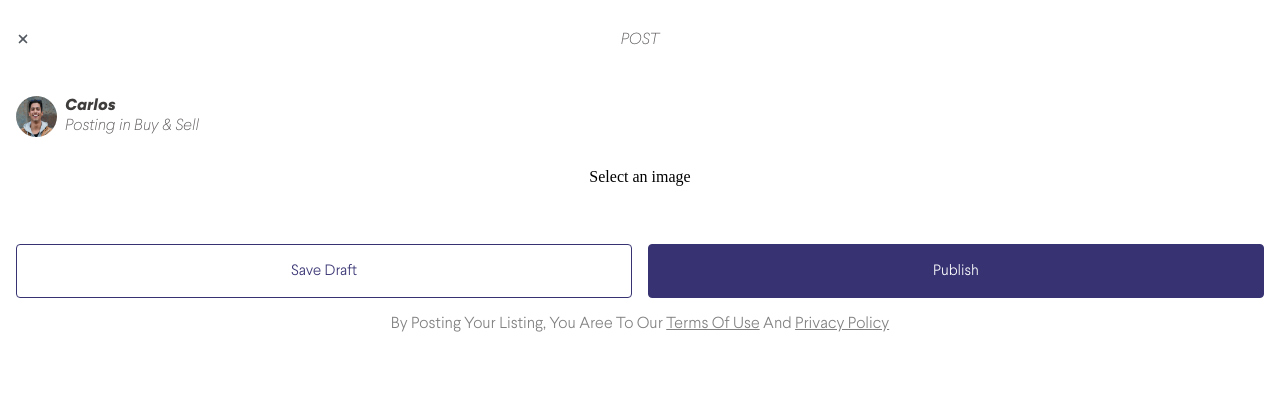
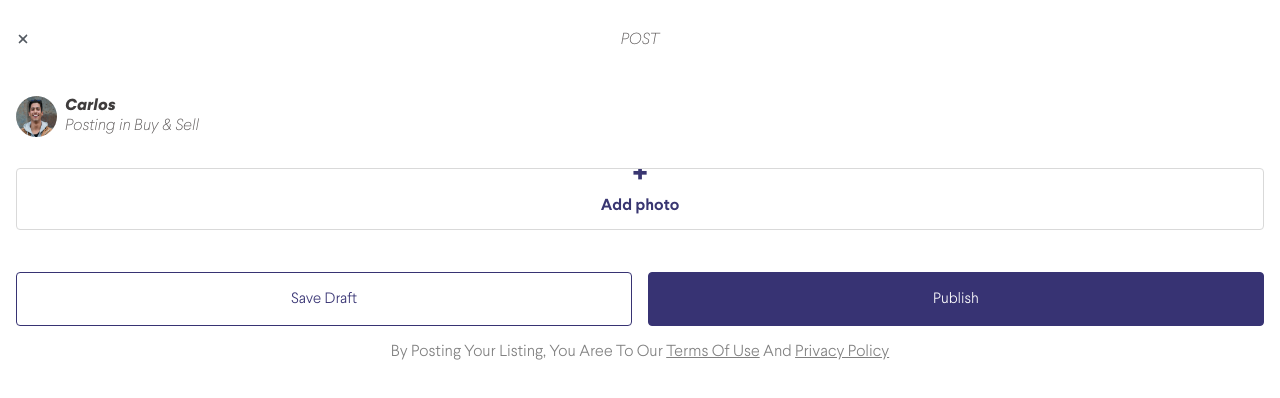
Before and after one commit to ejkorol/industry-team-two, a React (Vite) app: page / in a window 1280 px wide. Shown: the top 398 px of the page. Built offline with nearby package versions, Linux system fonts and the light colour scheme.

Commit message:
image gen styling changes

```diff
--- a/src/components/ImageGen/ImageGen.jsx
+++ b/src/components/ImageGen/ImageGen.jsx
@@ -45,7 +45,8 @@ export default function ImageGen() {
   return (
     <>
       <div className="upload__image-wrapper">
-        {!imagePreview && <label htmlFor="image" className="upload__file-input-label">Select an image</label>}
+
+        {!imagePreview && <label htmlFor="image" className="upload__file-input-label"><span className="upload__image__span">+</span>Add photo</label>}
         <input className="upload__file-input" id="image" type="file" onChange={selectFile} accept="image/*" required />
         {imagePreview && <img className="upload__image" src={imagePreview} alt="work hard everyday, make few fucking money" />}
       </div>
--- a/src/components/ImageGen/ImageGen.scss
+++ b/src/components/ImageGen/ImageGen.scss
@@ -3,7 +3,11 @@
 
 .upload {
   &__image-wrapper {
-    padding: 0 1rem;
+    margin: 0 1rem;
+    border: 1px solid #d9d9d9;
+    border-radius: 4px;
+    display: flex;
+
     @include respond-to-min($desktop) {
       height: 100%;
       overflow: hidden;
@@ -12,10 +16,9 @@
   &__image {
     width: 100%;
     aspect-ratio: 16/9;
-    object-fit: cover;
+    object-fit: contain;
     object-position: center center;
     border-radius: 0.25rem;
-    margin-bottom: 1rem;
     @include respond-to-min($tablet) {
       width: 50%;
       margin-bottom: 1.5rem;
@@ -38,6 +41,7 @@
     }
   }
   &__file-input-label {
+    @include typography(1rem, 600, $Dark-Blue, 14px, none, normal);
     height: 12rem;
     width: 100%;
     border-radius: 0.25rem;
@@ -46,6 +50,9 @@
     justify-content: center;
     cursor: pointer;
     margin-bottom: 1rem;
+    display: flex;
+    flex-direction: column;
+    gap: 1rem;
     @include respond-to-min($tablet) {
       height: 20rem;
       width: 50%;
@@ -58,4 +65,7 @@
   &__file-input {
     display: none;
   }
+  &__image__span{
+    font-size: 2rem;
+  }
 }
```
